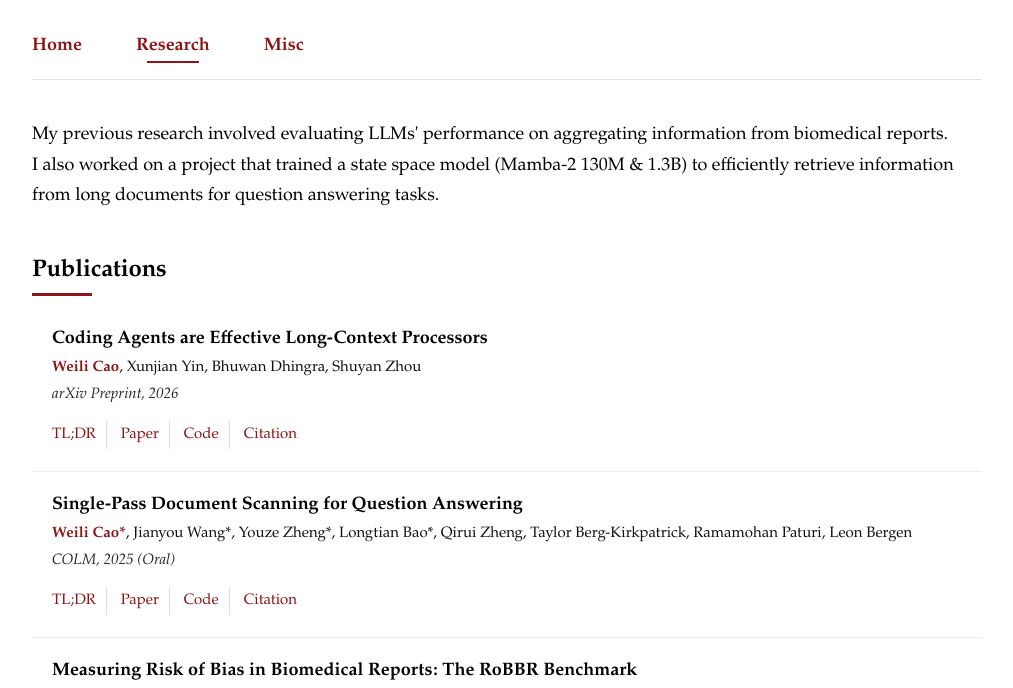
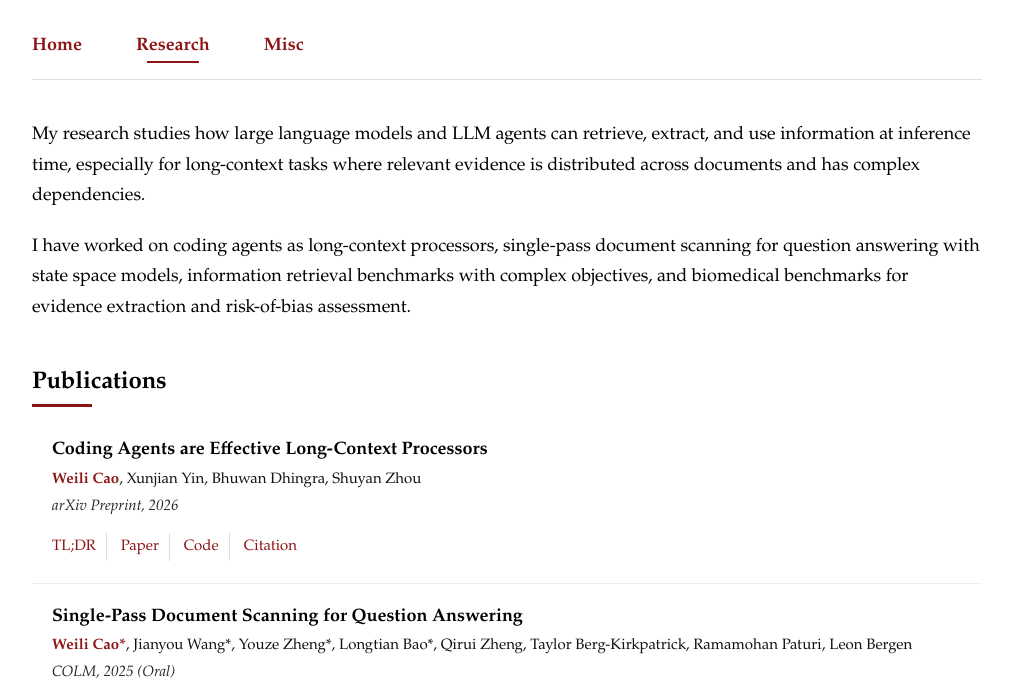
Before and after one commit to weilicao/weilicao.github.io, a Jekyll site: the page built from research.html, in a window 1280 px wide and 900 px high, cut to the strip 212-900 px from the top of the window. Shown: the whole strip, without its empty margins (133-1146 px from the left). Built offline with Jekyll 4.4.1, drawn with Linux system fonts in a browser that asks for light colours.

Commit message:
Update academic website profile

```diff
--- a/_config.yml
+++ b/_config.yml
@@ -1,8 +1,8 @@
 # Site settings
 title: Weili Cao
-email: w2cao@ucsd.edu
+email: weili.cao@duke.edu
 description: >
-  Weili Cao's personal academic website, focusing on NLP, ML, and biomedical applications.
+  Weili Cao's personal academic website, focusing on NLP, LLM agents, long-context processing, information retrieval, and information extraction.
 baseurl: ""
 url: "https://weilicao.github.io"
 
--- a/_data/news.yml
+++ b/_data/news.yml
@@ -1,3 +1,6 @@
+- date: "June 2026"
+  content: "Started as an AI Research Intern at the Institute of Foundation Models, MBZUAI."
+
 - date: "March 2026"
   content: "New preprint: <a href='https://arxiv.org/abs/2603.20432'>Coding Agents are Effective Long-Context Processors</a> 🎉"
 
--- a/_layouts/default.html
+++ b/_layouts/default.html
@@ -4,11 +4,11 @@
     <meta charset="UTF-8">
     <meta name="viewport" content="width=device-width, initial-scale=1.0">
     <title>{% if page.title %}{{ page.title }}{% else %}Weili Cao | Duke University{% endif %}</title>
-    <meta name="description" content="{% if page.description %}{{ page.description }}{% else %}Weili Cao is a Computer Science PhD student at Duke University, focusing on LLM agent.{% endif %}">
+    <meta name="description" content="{% if page.description %}{{ page.description }}{% else %}Weili Cao is a Computer Science PhD student at Duke University, focusing on LLM agents and long-context processing.{% endif %}">
 
     <!-- Open Graph / Social Media Meta Tags -->
     <meta property="og:title" content="{% if page.title %}{{ page.title }}{% else %}Weili Cao | Duke University{% endif %}">
-    <meta property="og:description" content="{% if page.description %}{{ page.description }}{% else %}Weili Cao is a Computer Science PhD student at Duke University, focusing on LLM agent.{% endif %}">
+    <meta property="og:description" content="{% if page.description %}{{ page.description }}{% else %}Weili Cao is a Computer Science PhD student at Duke University, focusing on LLM agents and long-context processing.{% endif %}">
     <meta property="og:type" content="website">
     <meta property="og:url" content="https://weilicao.github.io/{% if page.url != '/' %}{{ page.url }}{% endif %}">
 
--- a/index.html
+++ b/index.html
@@ -7,18 +7,18 @@ description: Weili Cao's personal academic website
 <main>
     <section class="intro">
         <p>
-            I am a Computer Science PhD student at Duke, co-advised by Prof. <a href="https://www.shuyanzhou.com/">Shuyan Zhou</a> and Prof. <a href="https://users.cs.duke.edu/~bdhingra/">Bhuwan Dhingra</a>. I completed my Master's and Undergraduate degrees at UCSD, where I was fortunate to be advised by
+            I am a Computer Science PhD student at Duke, co-advised by Prof. <a href="https://www.shuyanzhou.com/">Shuyan Zhou</a> and Prof. <a href="https://users.cs.duke.edu/~bdhingra/">Bhuwan Dhingra</a>. During Summer 2026, I am an AI Research Intern at the Institute of Foundation Models, MBZUAI. I completed my Master's and Undergraduate degrees at UCSD, where I was fortunate to be advised by
             <a href="https://linguistics.ucsd.edu/people/faculty/profiles/leon-bergen.html">Dr. Leon Bergen</a> and
             <a href="https://cseweb.ucsd.edu/~paturi/">Dr. Ramamohan Paturi</a>.
         </p>
 
         <p>
             My research focuses on improving Large Language Models’ (LLMs) task-solving capabilities through the lens of information retrieval (IR), extraction (IE), and utilization.
-            I study how LLMs can better process and utilize information at inference time, especially when relevant evidence is scattered across long contexts and exhibits complex interdependencies.
+            I study how LLMs and LLM agents can better process and utilize information at inference time, especially when relevant evidence is scattered across long contexts and exhibits complex interdependencies.
         </p>
 
         <p>
-        I am currently working on building LLM agents for long-context tasks.
+            I am currently working on LLM agents for long-context tasks.
         </p>
     </section>
 
--- a/research.html
+++ b/research.html
@@ -7,8 +7,10 @@ description: Research work and publications by Weili Cao
 <main>
   <section class="research-intro blurb">
     <p>
-      My previous research involved evaluating LLMs' performance on aggregating information from biomedical reports.<br>
-      I also worked on a project that trained a state space model (Mamba-2 130M & 1.3B) to efficiently retrieve information from long documents for question answering tasks.
+      My research studies how large language models and LLM agents can retrieve, extract, and use information at inference time, especially for long-context tasks where relevant evidence is distributed across documents and has complex dependencies.
+    </p>
+    <p>
+      I have worked on coding agents as long-context processors, single-pass document scanning for question answering with state space models, information retrieval benchmarks with complex objectives, and biomedical benchmarks for evidence extraction and risk-of-bias assessment.
     </p>
     <!-- <p>
       My research focuses on developing efficient methods for natural language processing,
```
